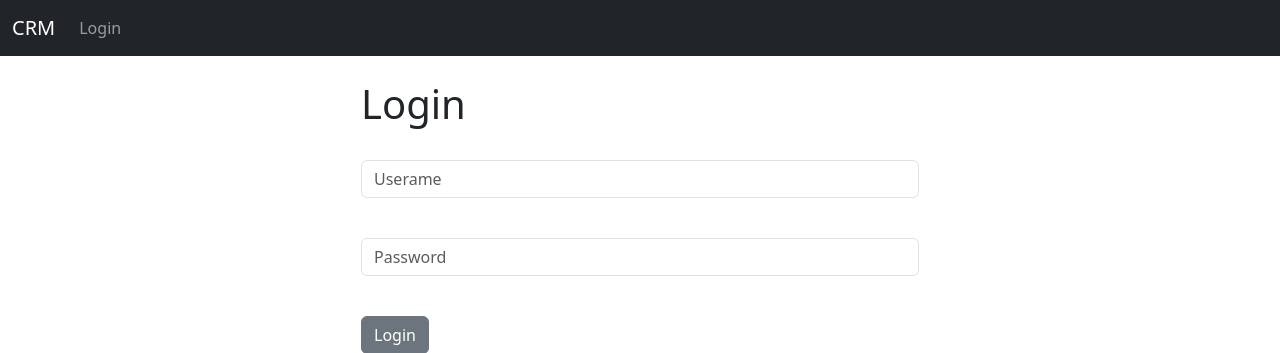
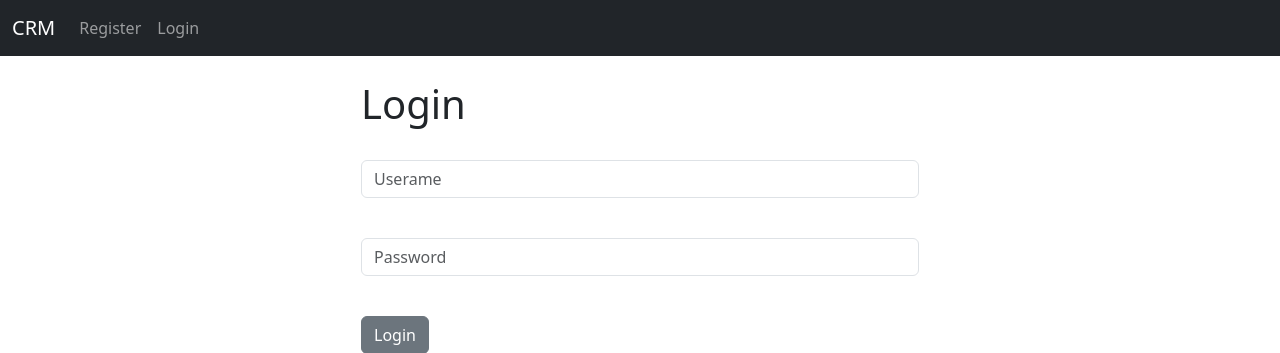
Before and after one commit to Doheera-kosi/CRM, a Django app: page / in a window 1280 px wide. Shown: the top 353 px of the page. Run offline with Django 4.2, Linux system fonts and the light colour scheme.

Commit message:
Add register.html and modify views, and urls.py

```diff
--- a/dcrm/website/templates/navbar.html
+++ b/dcrm/website/templates/navbar.html
@@ -15,6 +15,9 @@
 
         {% else %}
         <li class="nav-item">
+          <a class="nav-link" href="{% url 'register' %}">Register</a>
+        </li>
+        <li class="nav-item">
           <a class="nav-link" href="{% url 'home' %}">Login</a>
         </li>
         {% endif %}
--- /dev/null
+++ b/dcrm/website/templates/register.html
@@ -0,0 +1,5 @@
+{% extends 'base.html' %}
+{% block content %}
+
+<h1>Register</h1>
+{% endblock %}
--- a/dcrm/website/urls.py
+++ b/dcrm/website/urls.py
@@ -6,4 +6,5 @@ urlpatterns = [
     path('', views.home, name='home'),
     # path('login/', views.login_uesr, name='login'),
     path('logout/', views.logout_user, name='logout'),
+    path('register/', views.register_user, name='register'),
 ]
--- a/dcrm/website/views.py
+++ b/dcrm/website/views.py
@@ -29,3 +29,6 @@ def logout_user(request):
     logout(request)
     messages.success(request, "Logged Out Successfully")
     return redirect('home')
+
+def register_user(request):
+    return render(request, 'register.html', {})
```
